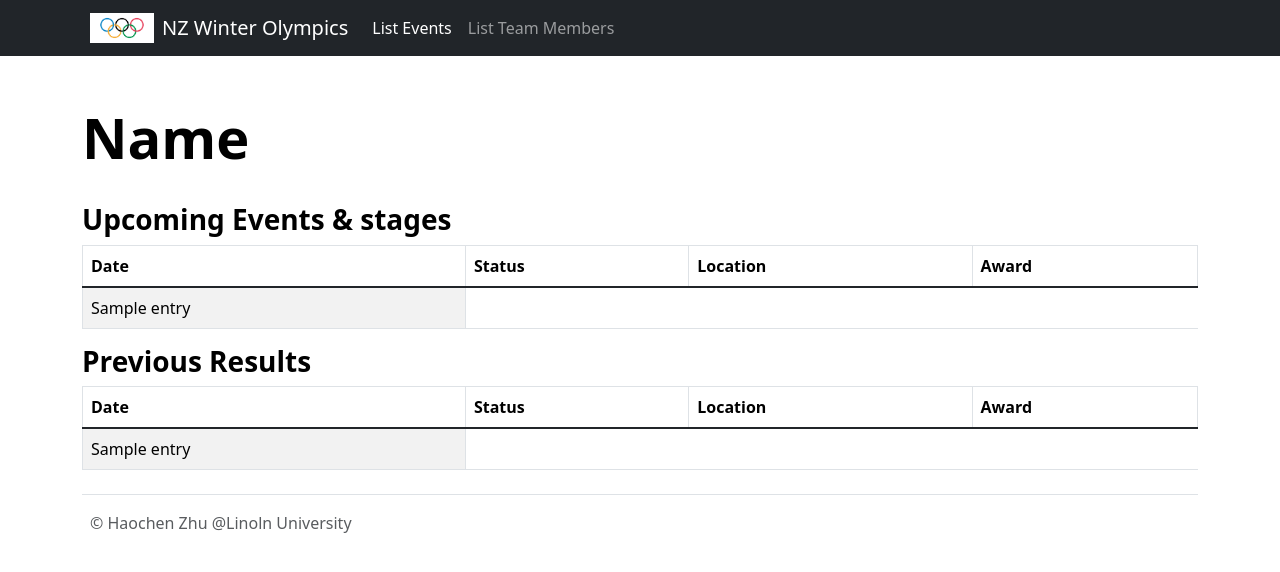
After one commit to JinkelaP/NZ-Olympics-Web-App, a Flask app: template nzolywebapp/templates/member.html in a window 1280 px wide. The commit adds this page. Shown: the top 572 px of the page. Run offline with Flask 3, Linux system fonts and the light colour scheme; the template is opened without the code that fills it: most values are stand-ins (such as "Sample title", 1, 10 or a date in 2020).

Commit message:
building member list

```diff
--- a/nzolywebapp/app.py
+++ b/nzolywebapp/app.py
@@ -35,14 +35,24 @@ def listmembers():
                        INNER JOIN teams ON members.teamID=teams.TeamID \
                        ORDER BY teams.TeamName, members.FirstName;")
     memberList = connection.fetchall()
+    def getMemberID():
+        memberID = ''
     # print(memberList)
     return render_template("memberlist.html", memberlist = memberList)
+
+@app.route("/member/<int:FirstName>")
+def member(firstName):
+    return render_template("member.html",FirstName=firstName)
 
 
 @app.route("/listevents")
 def listevents():
     connection = getCursor()
-    connection.execute("SELECT * FROM events;")
+    # connection.execute("SELECT * FROM events;")
+    connection.execute("SELECT events.EventID, events.EventName, events.Sport, teams.TeamName \
+                       FROM events \
+                       INNER JOIN teams ON events.NZTeam=teams.TeamID \
+                       ORDER BY events.EventID;")
     eventList = connection.fetchall()
     return render_template("eventlist.html", eventlist = eventList)
 
--- a/nzolywebapp/templates/eventlist.html
+++ b/nzolywebapp/templates/eventlist.html
@@ -3,7 +3,7 @@
 {% block eventlist_active %}active{% endblock %}
 {% block content %}
 
-<h1 class="display-5 text-body-emphasis fw-bold">Event List</h1>
+<h1 class="display-4 text-body-emphasis fw-bold">Event List</h1>
 <p class="lead">A list of all NZ Olympic events</p>
 
 <br />
--- a/nzolywebapp/templates/index.html
+++ b/nzolywebapp/templates/index.html
@@ -19,9 +19,9 @@
         </div>
     </div>
     <div class="overflow-hidden" style="max-height: 30vh;">
-        <div class="container px-5">
+        <div class="px-5">
             <img src="{{ url_for('static', filename='img/olympic-rings.png') }}"
-                class="img-fluid border rounded-3 shadow-lg mb-4" alt="Example image" width="700" height="500"
+                class="img-fluid border rounded-3 shadow-lg mb-4" alt="Olympic image" width="700" height="500"
                 loading="lazy">
         </div>
     </div>
--- /dev/null
+++ b/nzolywebapp/templates/member.html
@@ -0,0 +1,53 @@
+{% extends "base.html" %}
+{% block title %}Member{% endblock %}
+{% block eventlist_active %}active{% endblock %}
+{% block content %}
+
+<h1 class="display-4 text-body-emphasis fw-bold">Name</h1>
+<!-- <p class="lead"></p> -->
+
+<br />
+<h3 class="text-body-emphasis fw-bold">Upcoming Events & stages</h3>
+<table class="table table-striped table-bordered border-100">
+    <thead>
+        <tr>
+            <th>Date</th>
+            <th>Status</th>
+            <th>Location</th>
+            <th>Award</th>
+        </tr>
+    </thead>
+    <tbody class="table-group-divider">
+        {% for event in eventlist %}
+        <tr>
+            {% for entry in event %}
+            <td>{{entry}}</td>
+            {% endfor %}
+        </tr>
+        {% endfor %}
+    </tbody>
+</table>
+
+<h3 class="text-body-emphasis fw-bold">Previous Results</h3>
+<table class="table table-striped table-bordered border-100">
+    <thead>
+        <tr>
+            <th>Date</th>
+            <th>Status</th>
+            <th>Location</th>
+            <th>Award</th>
+        </tr>
+    </thead>
+    <tbody class="table-group-divider">
+        {% for event in eventlist %}
+        <tr>
+            {% for entry in event %}
+            <td>{{entry}}</td>
+            {% endfor %}
+        </tr>
+        {% endfor %}
+    </tbody>
+</table>
+
+
+{% endblock %}
```
Also changed, not shown: nzolywebapp/templates/memberlist.html (+16 -2 lines), 1 other file.
